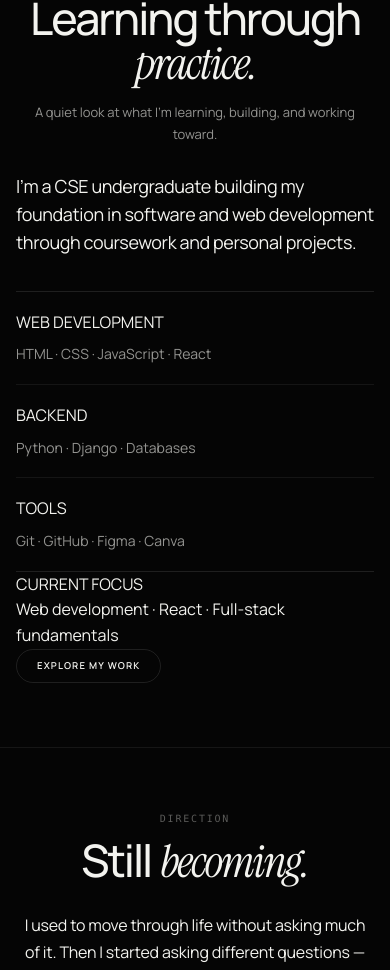
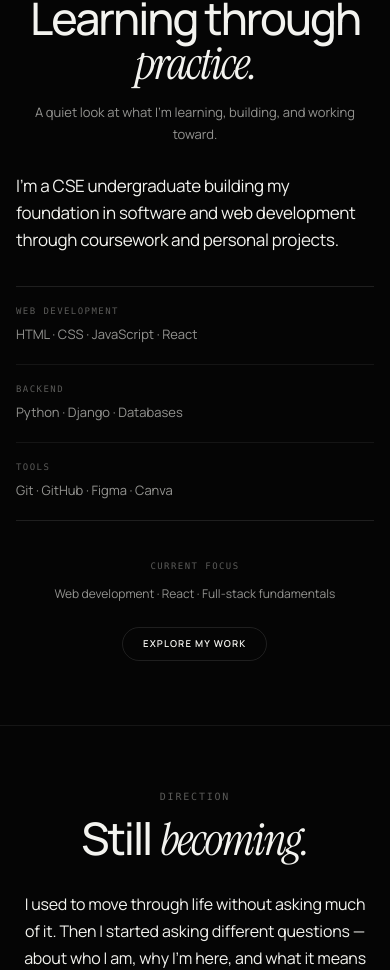
Before and after one commit to shahriarbappy60-ship-it/personal-universe, a React (Vite) app: page /self in a window 390 px wide. Shown: the part 3562-4532 px from the top of the page. Built offline with nearby package versions, Linux system fonts and the light colour scheme.

Commit message:
Refine Practice section editorial layout

```diff
--- a/src/styles/self-page.css
+++ b/src/styles/self-page.css
@@ -713,3 +713,93 @@
   .self-page-v2 .self-v2-practice-item{padding:18px 18px}
   .self-page-v2 .self-v2-practice-item p{font-size:13px}
 }
+
+
+/* Practice — mother-design editorial treatment */
+.self-page-v2 .self-v2-practice{
+  max-width:900px;
+  margin-left:clamp(0px,4vw,56px);
+}
+.self-page-v2 .self-v2-practice-statement{
+  max-width:680px;
+  margin:0 0 42px;
+  font-size:clamp(19px,2vw,25px);
+  line-height:1.6;
+  letter-spacing:-.018em;
+  color:var(--text);
+}
+.self-page-v2 .self-v2-practice-list{
+  border-top:1px solid var(--line);
+  border-bottom:1px solid var(--line);
+}
+.self-page-v2 .self-v2-practice-row{
+  display:grid;
+  grid-template-columns:190px minmax(0,1fr);
+  gap:28px;
+  align-items:baseline;
+  padding:19px 0;
+  border-bottom:1px solid var(--line-soft);
+}
+.self-page-v2 .self-v2-practice-row:last-child{border-bottom:0}
+.self-page-v2 .self-v2-practice-row > span,
+.self-page-v2 .self-v2-practice-foot > div > span{
+  font:500 9px/1.4 var(--font-mono);
+  letter-spacing:.16em;
+  color:var(--faint);
+}
+.self-page-v2 .self-v2-practice-row p{
+  margin:0;
+  font-size:14px;
+  line-height:1.65;
+  color:var(--muted);
+}
+.self-page-v2 .self-v2-practice-foot{
+  display:flex;
+  align-items:flex-end;
+  justify-content:space-between;
+  gap:32px;
+  margin-top:34px;
+}
+.self-page-v2 .self-v2-practice-foot > div p{
+  margin:8px 0 0;
+  font-size:13px;
+  line-height:1.6;
+  color:var(--muted);
+}
+.self-page-v2 .self-v2-practice-foot .btn-master{
+  flex:0 0 auto;
+}
+@media(max-width:768px){
+  .self-page-v2 .self-v2-practice{
+    max-width:680px;
+    margin-inline:auto;
+  }
+  .self-page-v2 .self-v2-practice-statement{
+    margin-bottom:32px;
+    font-size:18px;
+    line-height:1.58;
+  }
+  .self-page-v2 .self-v2-practice-row{
+    grid-template-columns:1fr;
+    gap:7px;
+    padding:18px 0;
+  }
+  .self-page-v2 .self-v2-practice-foot{
+    align-items:center;
+    flex-direction:column;
+    gap:24px;
+    margin-top:30px;
+  }
+  .self-page-v2 .self-v2-practice-foot > div{
+    width:100%;
+    text-align:center;
+  }
+  .self-page-v2 .self-v2-practice-foot .btn-master{
+    align-self:center;
+  }
+}
+@media(max-width:430px){
+  .self-page-v2 .self-v2-practice-statement{font-size:17px}
+  .self-page-v2 .self-v2-practice-row p{font-size:13px}
+  .self-page-v2 .self-v2-practice-foot > div p{font-size:12px}
+}
```
